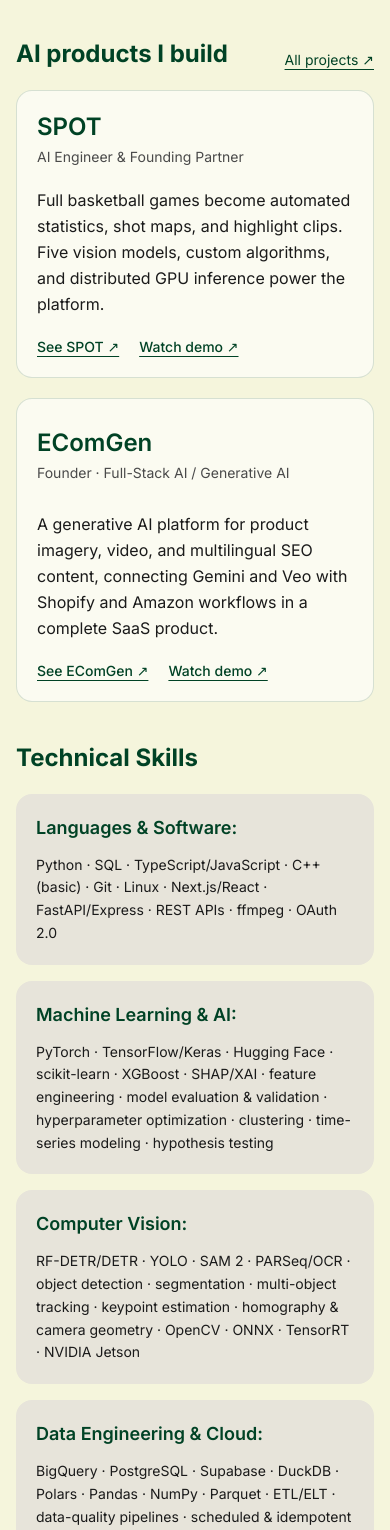
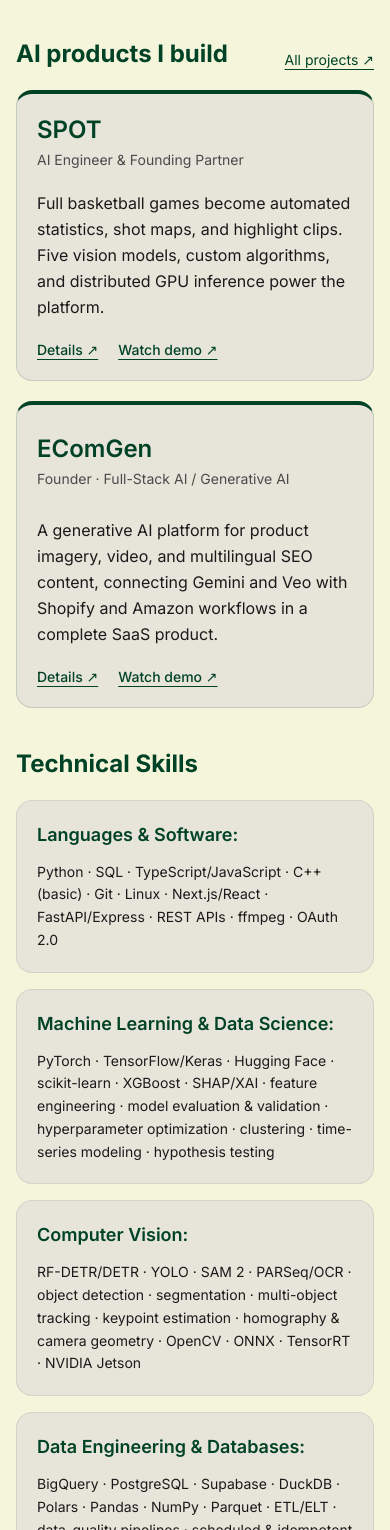
Before and after one commit to oguzgnrn/oguzgunerencom, a Next.js app: page / in a window 390 px wide. Shown: the part 2458-3988 px from the top of the page. Built offline with nearby package versions, Linux system fonts and the light colour scheme.

Commit message:
Polish product cards skills grid and Baykar logo

```diff
--- a/src/app/components/OrganizationLogo.tsx
+++ b/src/app/components/OrganizationLogo.tsx
@@ -13,7 +13,7 @@
 export default function OrganizationLogo({ name }: { name: string }) {
   const asset = assets[name];
   if (!asset) return null;
-  return <div className={`flex h-16 sm:h-20 shrink-0 items-center justify-center rounded-xl border border-[#004225]/10 p-2 shadow-sm ${asset === 'baykar.svg' ? 'w-24 sm:w-28 bg-[#152b45]' : 'w-16 sm:w-20 bg-white'}`}>
+  return <div className={`flex h-16 w-16 sm:h-20 sm:w-20 shrink-0 items-center justify-center rounded-xl border border-[#004225]/10 shadow-sm ${asset === 'baykar.svg' ? 'bg-[#152b45] p-1.5' : 'bg-white p-2'}`}>
     <Image src={`/logos/${asset}`} alt={`${name} logo`} width={80} height={80} unoptimized className="h-full w-full object-contain" />
   </div>;
 }
--- a/src/app/page.tsx
+++ b/src/app/page.tsx
@@ -21,23 +21,23 @@
     <section className="space-y-5">
       <div className="flex items-end justify-between gap-4"><h2 className="text-2xl sm:text-3xl font-bold">AI products I build</h2><Link href="/projects" className="text-sm text-[#004225] underline underline-offset-4">All projects ↗</Link></div>
       <div className="grid gap-5 md:grid-cols-2">
-        <article className="flex flex-col rounded-xl border border-[#004225]/15 bg-white/60 p-5 sm:p-7">
+        <article className="flex flex-col rounded-xl border border-[#004225]/15 border-t-4 border-t-[#004225] bg-[#E7E4DA] p-5 sm:p-7">
           <div><h3 className="text-2xl">SPOT</h3><p className="mt-1 text-sm text-[#4A4A4A]">AI Engineer &amp; Founding Partner</p></div>
           <p className="my-5 leading-relaxed">Full basketball games become automated statistics, shot maps, and highlight clips. Five vision models, custom algorithms, and distributed GPU inference power the platform.</p>
-          <div className="mt-auto flex flex-wrap gap-5 text-sm font-medium text-[#004225]"><Link className="underline underline-offset-4" href="/projects#spot">See SPOT ↗</Link><a className="underline underline-offset-4" href="https://youtube.com/watch?v=W4eGxCQr0tk" target="_blank" rel="noopener noreferrer">Watch demo ↗</a></div>
+          <div className="mt-auto flex flex-wrap gap-5 text-sm font-medium text-[#004225]"><Link className="underline underline-offset-4" href="/projects#spot">Details ↗</Link><a className="underline underline-offset-4" href="https://youtube.com/watch?v=W4eGxCQr0tk" target="_blank" rel="noopener noreferrer">Watch demo ↗</a></div>
         </article>
-        <article className="flex flex-col rounded-xl border border-[#004225]/15 bg-white/60 p-5 sm:p-7">
+        <article className="flex flex-col rounded-xl border border-[#004225]/15 border-t-4 border-t-[#004225] bg-[#E7E4DA] p-5 sm:p-7">
           <div className="py-2"><h3 className="text-2xl">EComGen</h3><p className="mt-1 text-sm text-[#4A4A4A]">Founder · Full-Stack AI / Generative AI</p></div>
           <p className="my-5 leading-relaxed">A generative AI platform for product imagery, video, and multilingual SEO content, connecting Gemini and Veo with Shopify and Amazon workflows in a complete SaaS product.</p>
-          <div className="mt-auto flex flex-wrap gap-5 text-sm font-medium text-[#004225]"><Link className="underline underline-offset-4" href="/projects#ecomgen">See EComGen ↗</Link><a className="underline underline-offset-4" href="https://www.youtube.com/watch?v=BnrTY1mWj_E" target="_blank" rel="noopener noreferrer">Watch demo ↗</a></div>
+          <div className="mt-auto flex flex-wrap gap-5 text-sm font-medium text-[#004225]"><Link className="underline underline-offset-4" href="/projects#ecomgen">Details ↗</Link><a className="underline underline-offset-4" href="https://www.youtube.com/watch?v=BnrTY1mWj_E" target="_blank" rel="noopener noreferrer">Watch demo ↗</a></div>
         </article>
       </div>
     </section>
     <section className="space-y-5">
       <h2 className="text-2xl sm:text-3xl font-bold">Technical Skills</h2>
-      <div className="grid gap-4 md:grid-cols-2">{content.skills.split('\n').filter(Boolean).map((line, i) => {
+      <div className="grid gap-4 md:grid-cols-2 lg:grid-cols-3">{content.skills.split('\n').filter(Boolean).map((line, i) => {
         const colon = line.indexOf(':');
-        return <div key={i} className="bg-[#E7E4DA] p-5 sm:p-6 rounded-xl">
+        return <div key={i} className="h-full rounded-xl border border-[#004225]/10 bg-[#E7E4DA] p-5 sm:p-6">
           <h3 className="text-lg font-semibold mb-3">{line.slice(0, colon)}:</h3>
           <p className="text-sm sm:text-base leading-relaxed">{line.slice(colon + 1)}</p>
         </div>;
```
Also changed, not shown: src/app/cv-content.json (+1 -1 lines).
